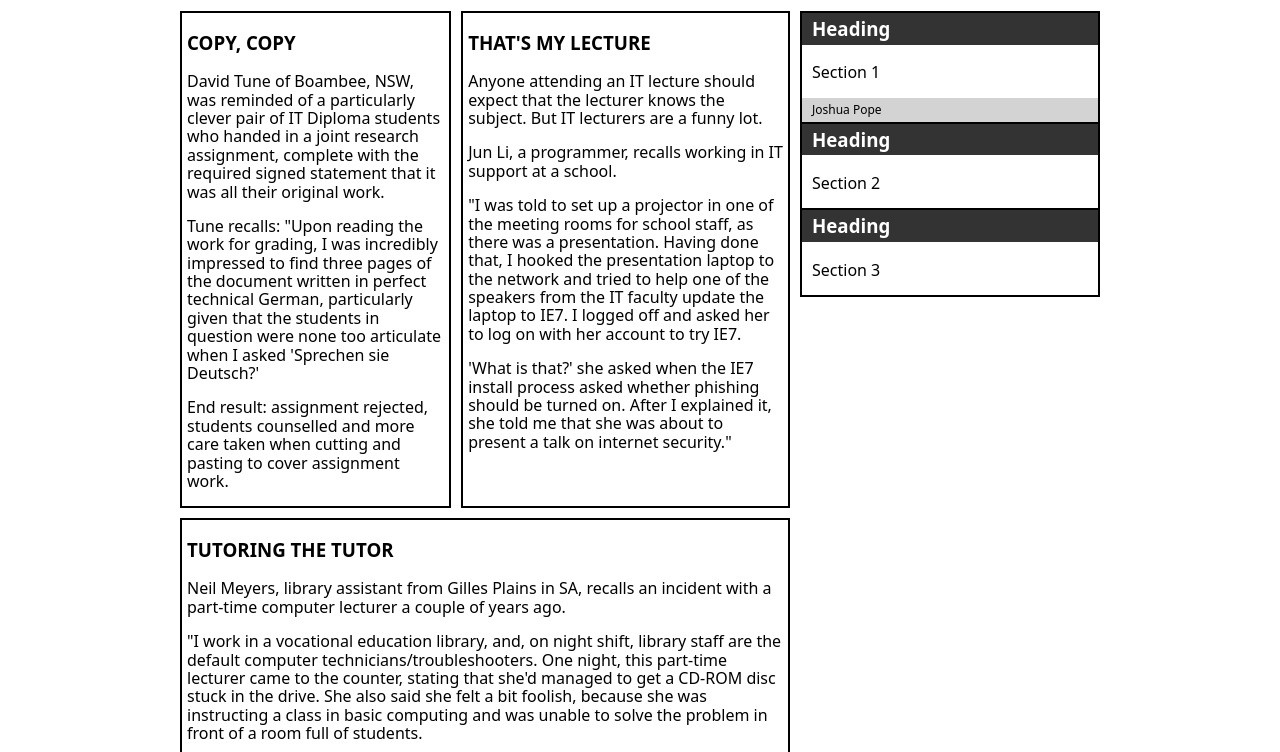
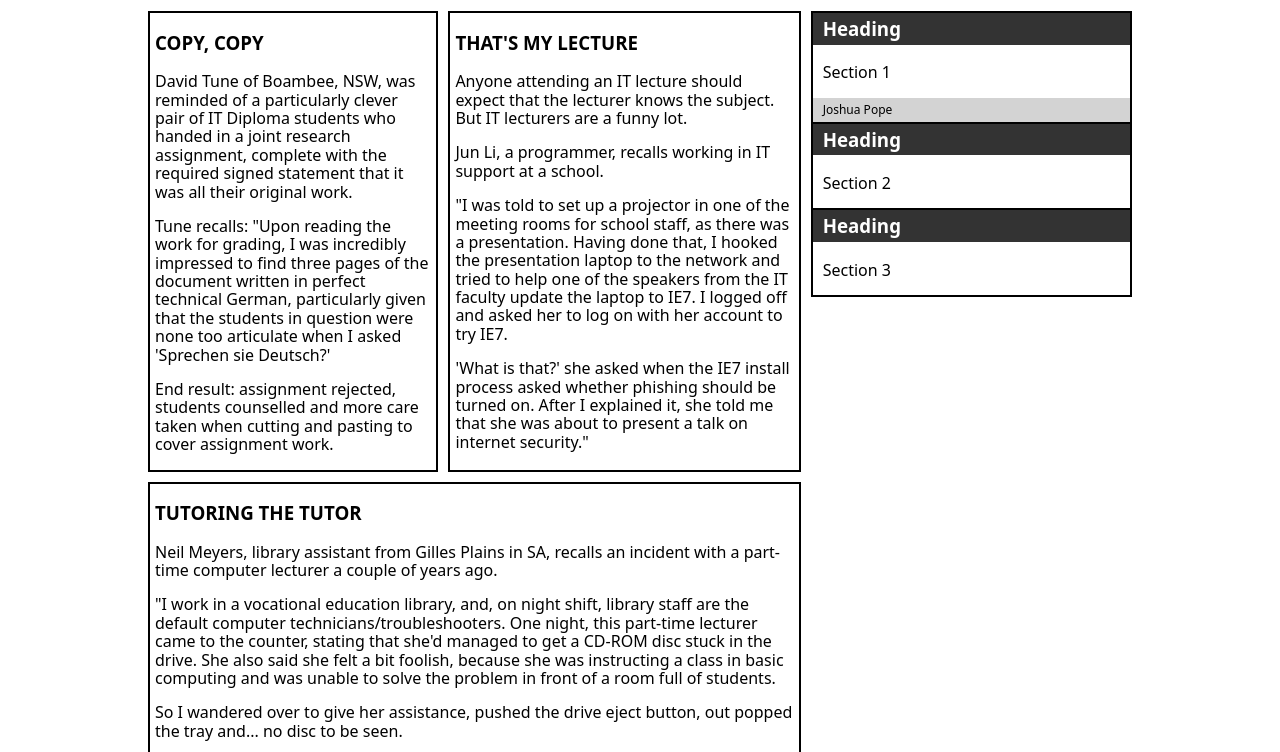
Before and after one commit to Didgeridio/Web-Tech-Website-Portfolio, a plain HTML site: page WebTech-Portfolio/phase-2/index.html in a window 1280 px wide. Shown: the part 258-1010 px from the top of the page. Drawn offline with Linux system fonts and the light colour scheme.

Commit message:
feat: changed main width from 960px to 80%
Changed to suit the inconsistent request in phase 2 from phase 1.

```diff
--- a/WebTech-Portfolio/phase-2/styles.css
+++ b/WebTech-Portfolio/phase-2/styles.css
@@ -120,7 +120,7 @@ footer p {
         display:none;
     }
     main {
-        width: 960px; /* specified in Phase 1 document wireframes to be 960px */
+        width: 80%; /* specified in Phase 1 document wireframes to be 960px but phase 2 requested 70-90%*/
         margin: 0 auto;
         padding-top: 150px;
     }
```
